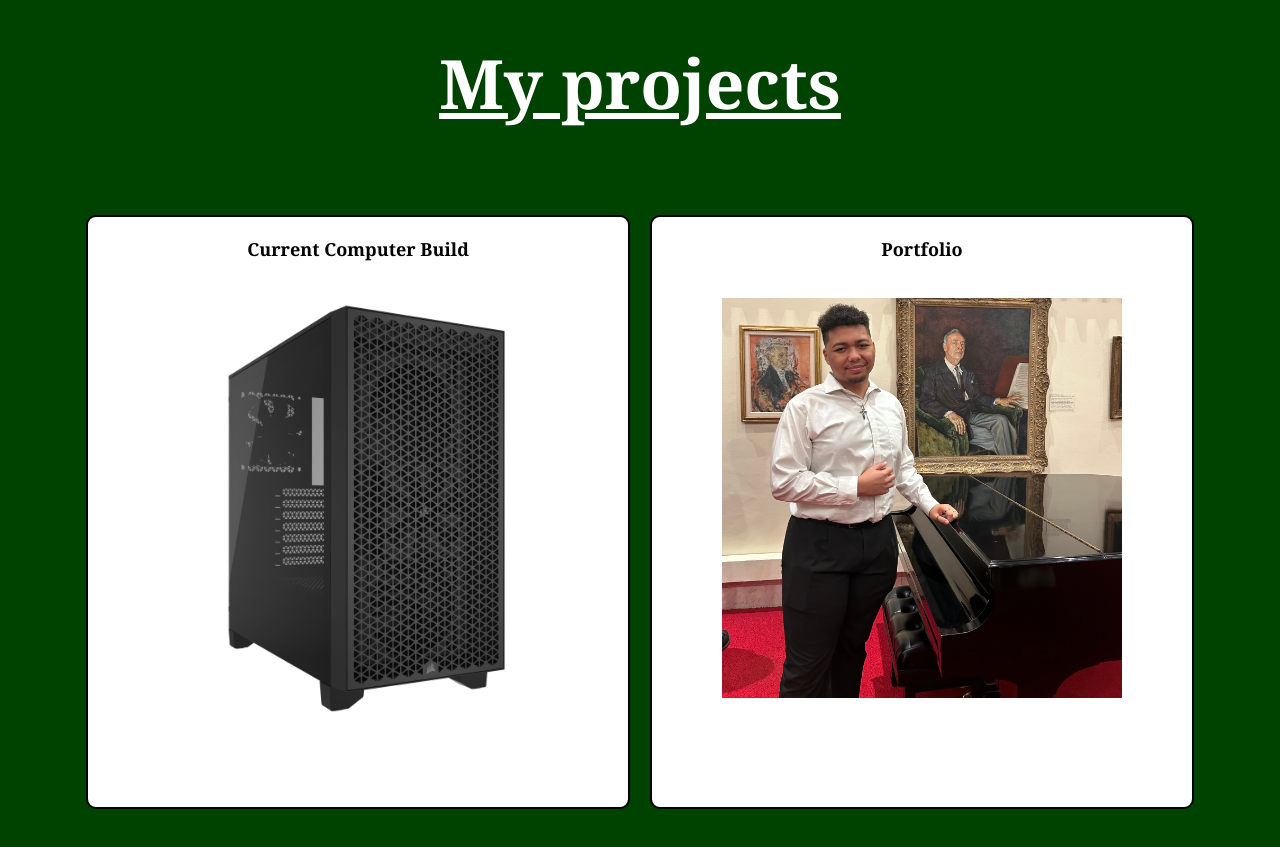
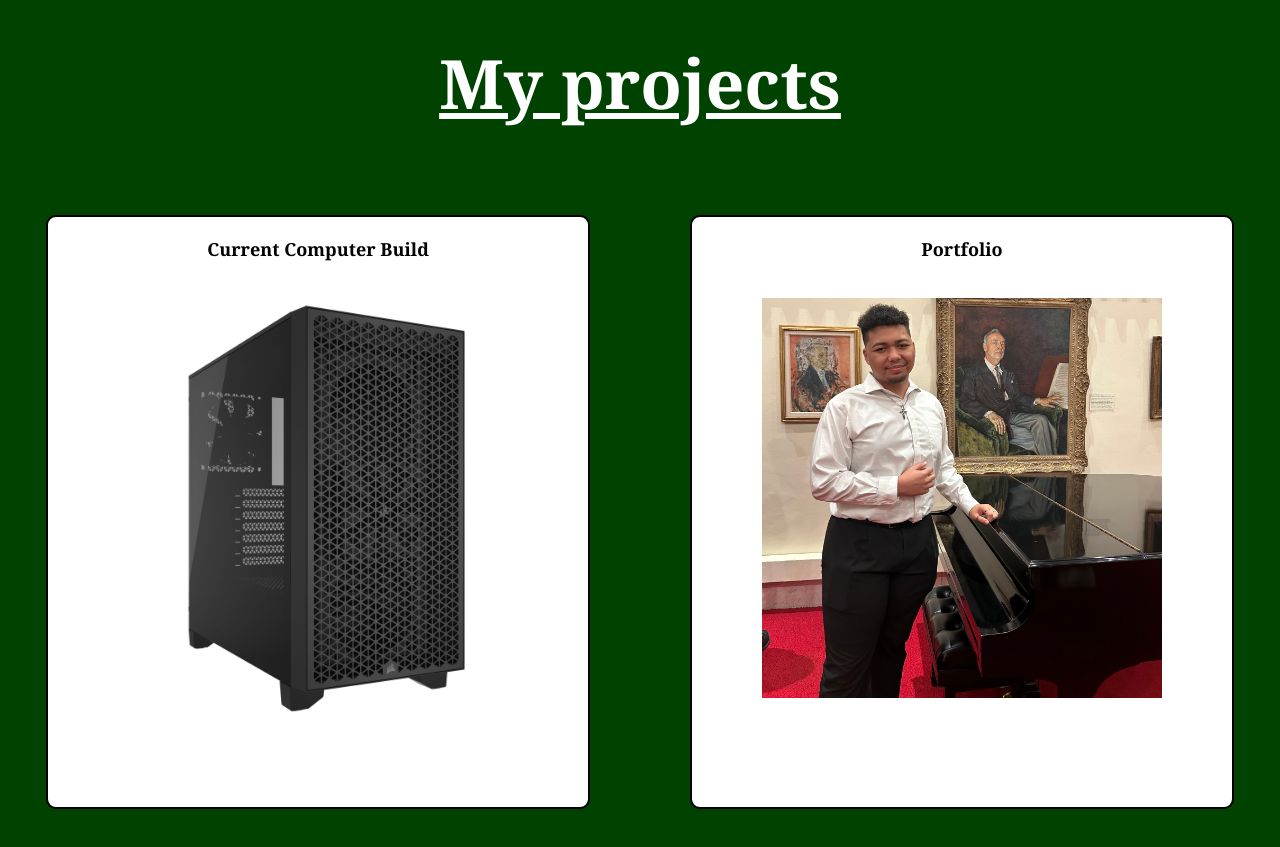
Before and after one commit to GabrielCBryant/Gabriel-s-Portfolio, a plain HTML site: page index.html in a window 1280 px wide. Shown: the part 1420-2267 px from the top of the page. Drawn offline with Linux system fonts and the light colour scheme.

Commit message:
Update stylesWP.css

```diff
--- a/stylesWP.css
+++ b/stylesWP.css
@@ -130,7 +130,7 @@ html {
 
 .projectLinks {
     display: flex;
-    gap: 20px; /* Spacing between boxes */
+    gap: 100px; /* Spacing between boxes */
     justify-content: center; /* Center content */
 }
 
```
